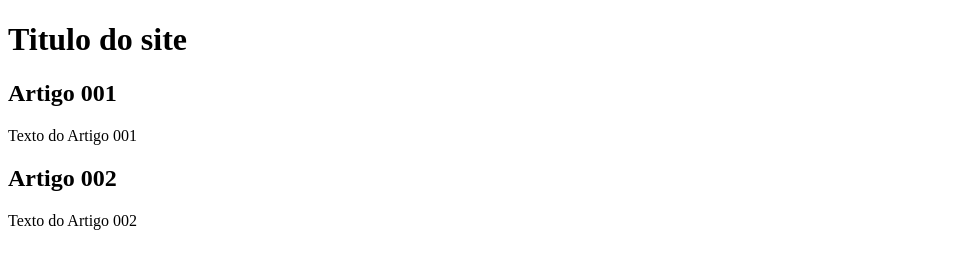
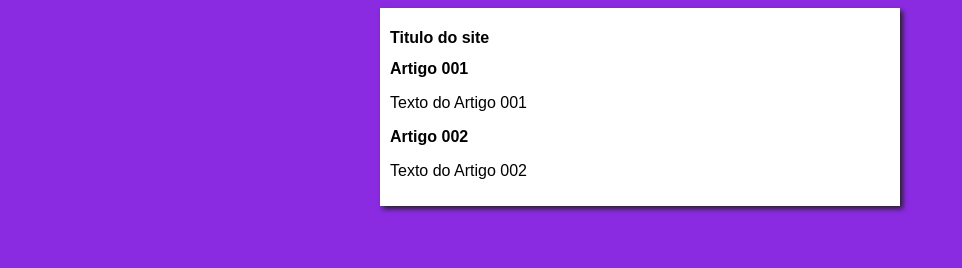
Before and after one commit to Cleber378/projeto-site, a plain HTML site: page index.html in a window 1280 px wide. Shown: the whole page, without its empty margins (0-962 px from the left). Drawn offline with Linux system fonts and the light colour scheme.

Commit message:
Iniciei o desing

```diff
--- /dev/null
+++ b/estilos/style.css
@@ -0,0 +1,23 @@
+* {
+    font-family: Arial, Helvetica, sans-serif;
+    font-size: 16px;
+
+
+
+}
+
+body{
+background-color: blueviolet;
+
+
+}
+
+main{
+background-color: white;
+width: 500px;
+margin: auto;
+padding:10px;
+box-shadow: 3px 3px 5px rgb(37, 35, 35);
+
+
+}
--- a/index.html
+++ b/index.html
@@ -4,6 +4,7 @@
     <meta charset="UTF-8">
     <meta name="viewport" content="width=device-width, initial-scale=1.0">
     <title>Titulo do site</title>
+    <link rel="stylesheet" href="estilos/style.css">
 </head>
 <body>
 
```
